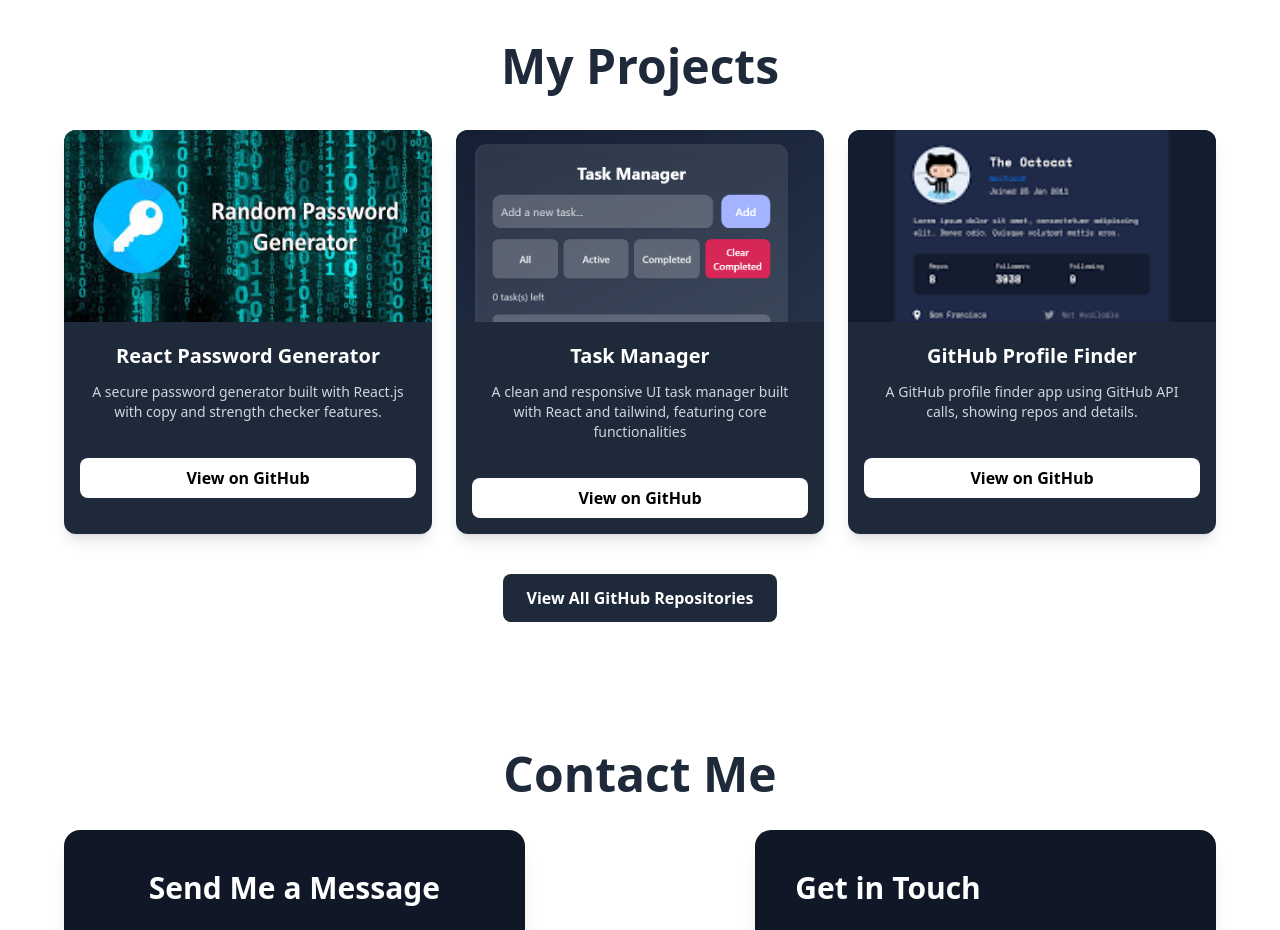
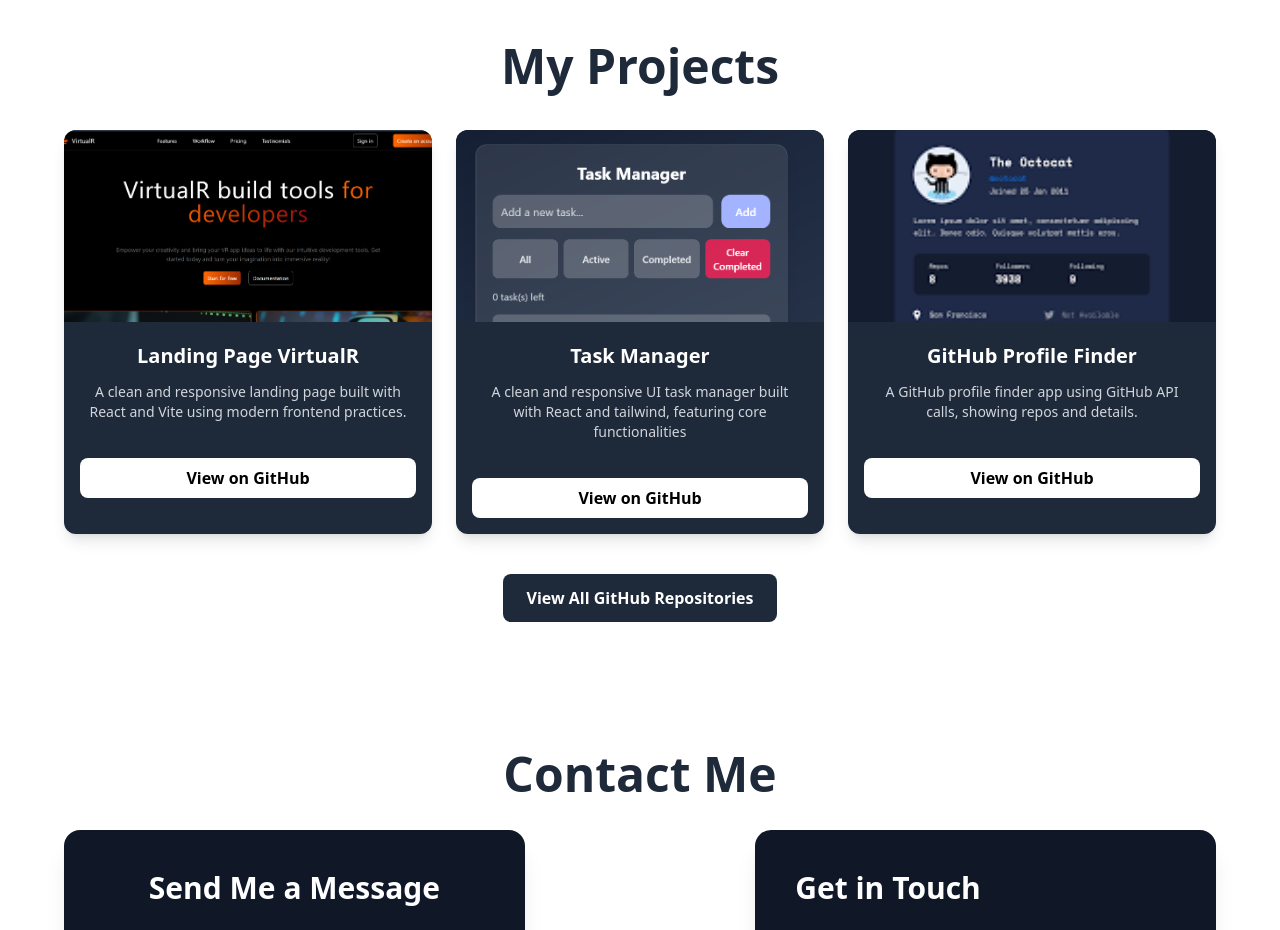
Before and after one commit to HasnainKhan5588/Rada-portfolio, a React (Vite) app: page / in a window 1280 px wide. Shown: the part 1520-2450 px from the top of the page. Built offline with nearby package versions, Linux system fonts and the light colour scheme.

Commit message:
add some features

```diff
--- a/src/components/Projects.jsx
+++ b/src/components/Projects.jsx
@@ -1,8 +1,8 @@
 import React, { useEffect } from "react";
-import githubfinderImage from "../assets/github-finder.png";
+import virtualr from "../assets/virtualr.png";
 import task_manager from "../assets/task_manager.png";
 import ProjectCards from "./Cards/ProjectCards";
-import reactPass from "../assets/react-pass-gen.jpeg";
+import githubfinderImage from "../assets/github-finder.png";
 
 function Projects() {
   useEffect(() => {
@@ -30,10 +30,11 @@ function Projects() {
 
       <div className="grid gap-6 sm:grid-cols-1 md:grid-cols-2 lg:grid-cols-3 w-full max-w-6xl">
         <ProjectCards
-          Image={reactPass}
-          Header="React Password Generator"
-          content="A secure password generator built with React.js with copy and strength checker features."
-          githubLink="https://github.com/HasnainKhan5588/React-Password-Generator"
+          Image={virtualr}
+          Header="Landing Page VirtualR"
+          content="
+A clean and responsive landing page built with React and Vite using modern frontend practices."
+          githubLink="https://github.com/HasnainKhan5588/VirtualR.git"
         />
 
         <ProjectCards
```
Also changed, not shown: src/assets/virtualr.png (added).
